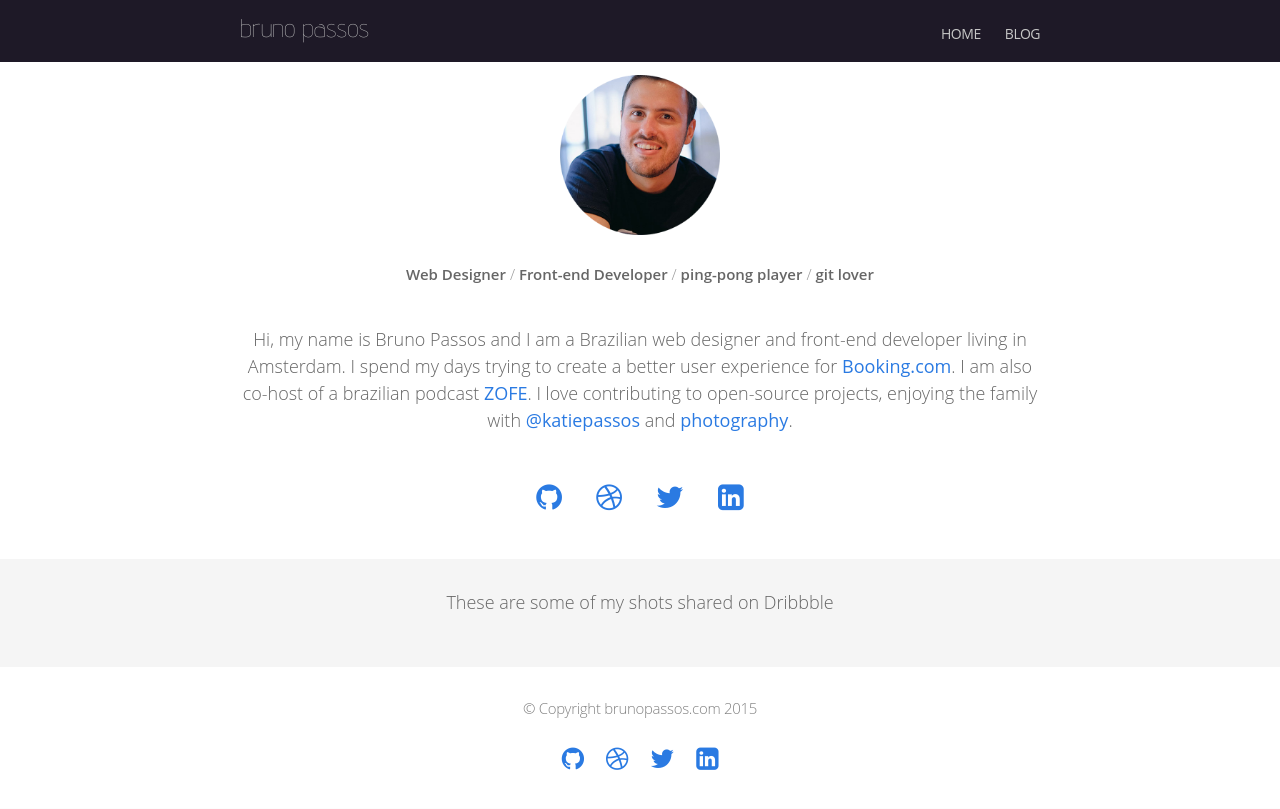
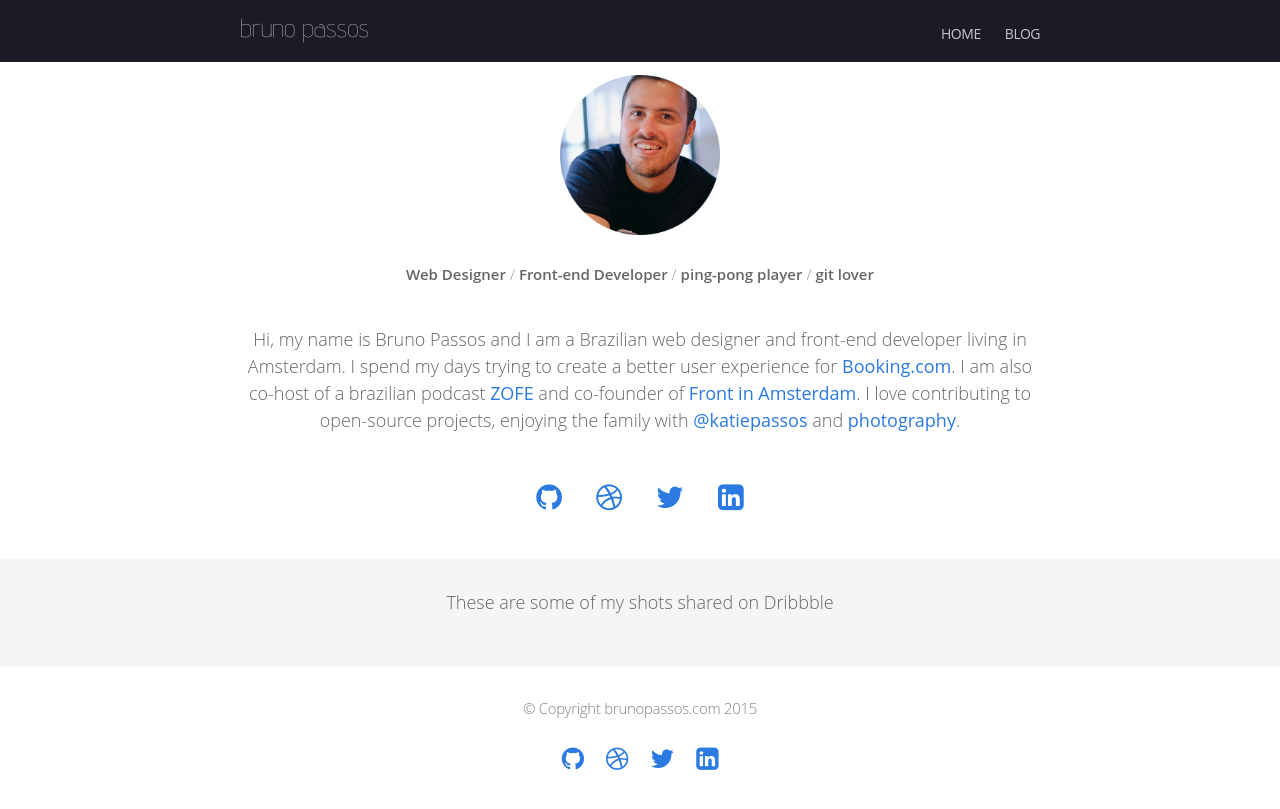
Before and after one commit to bpassos-zz/bpassos.github.io, a Jekyll site: the page built from index.html, in a window 1280 px wide and 900 px high. Shown: the top 809 px of the window. Built offline with Jekyll 4.4.1, drawn with Linux system fonts in a browser that asks for light colours; nearby versions of some CDN libraries.

Commit message:
update FIA

```diff
--- a/index.html
+++ b/index.html
@@ -6,7 +6,7 @@
   <div class="profile"><img src="assets/img/profile.png"></div>
   <div class="intro">
     Web Designer <span class="intro-thin">/</span> Front-end Developer <span class="intro-thin">/</span> ping-pong player <span class="intro-thin">/</span> git lover
-    <p>Hi, my name is Bruno Passos and I am a Brazilian web designer and front-end developer living in Amsterdam. I spend my days trying to create a better user experience for <a href="http://booking.com/destinationfinder.html" target="_blank">Booking.com</a>. I am also co-host of a brazilian podcast <a href="http://zofe.com.br" target="_blank">ZOFE</a>.
+    <p>Hi, my name is Bruno Passos and I am a Brazilian web designer and front-end developer living in Amsterdam. I spend my days trying to create a better user experience for <a href="http://booking.com/destinationfinder.html" target="_blank">Booking.com</a>. I am also co-host of a brazilian podcast <a href="http://zofe.com.br" target="_blank">ZOFE</a> and co-founder of <a href="http://frontinamsterdam.nl" target="_blank">Front in Amsterdam</a>.
 
     I love contributing to open-source projects, enjoying the family with <a href="https://twitter.com/KatiePassos" target="_blank">@katiepassos</a> and <a href="https://500px.com/BrunoPassos1"  target="_blank">photography</a>.</p>
   </div>
```
